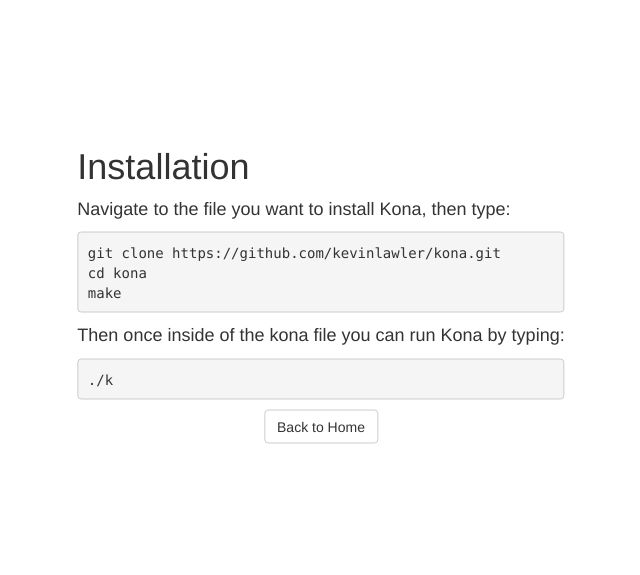
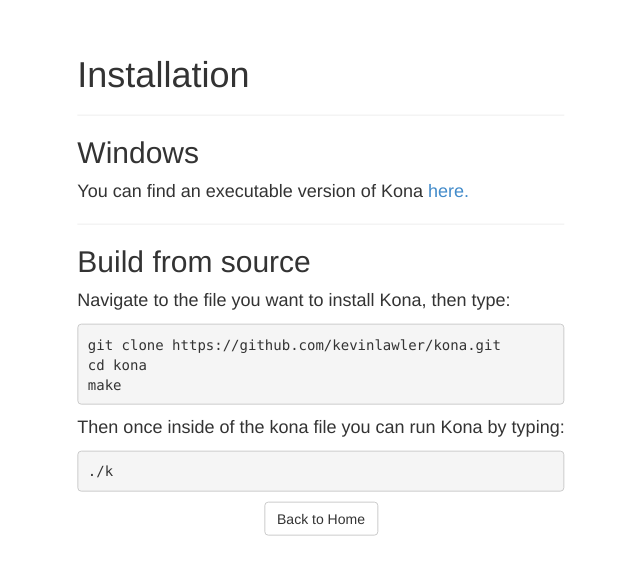
Before and after one commit to kona/kona.github.io, a plain HTML site: page download.html in a window 1280 px wide. Shown: the part 115-690 px from the top of the page, without its empty margins (319-959 px from the left). Drawn offline with nearby package versions, Linux system fonts and the light colour scheme.

Commit message:
Added additional method to install kona for windows.

```diff
--- a/download.html
+++ b/download.html
@@ -12,6 +12,15 @@
   </head>
   <body>
     <h1> Installation </h1>
+    <hr>
+    <h2> Windows </h2>
+    <p>You can find an executable version of Kona
+      <a href="https://github.com/kevinlawler/kona/releases/tag/Win.3.0">
+        here.
+      </a>
+    </p>
+    <hr>
+    <h2> Build from source </h2>
     <p> Navigate to the file you want to install Kona, then type:
     <!-- Indentation MUST be this way, since the <pre> tag is indenation sensative -->
     <pre>git clone https://github.com/kevinlawler/kona.git
```
